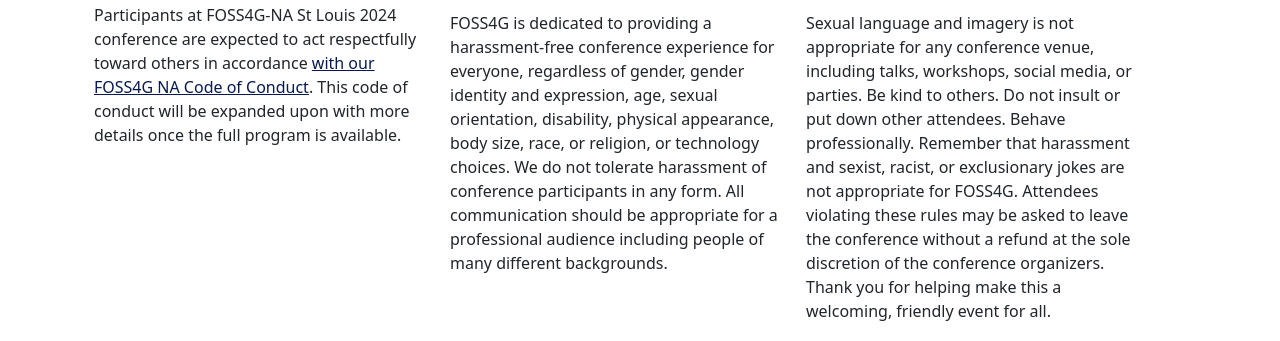
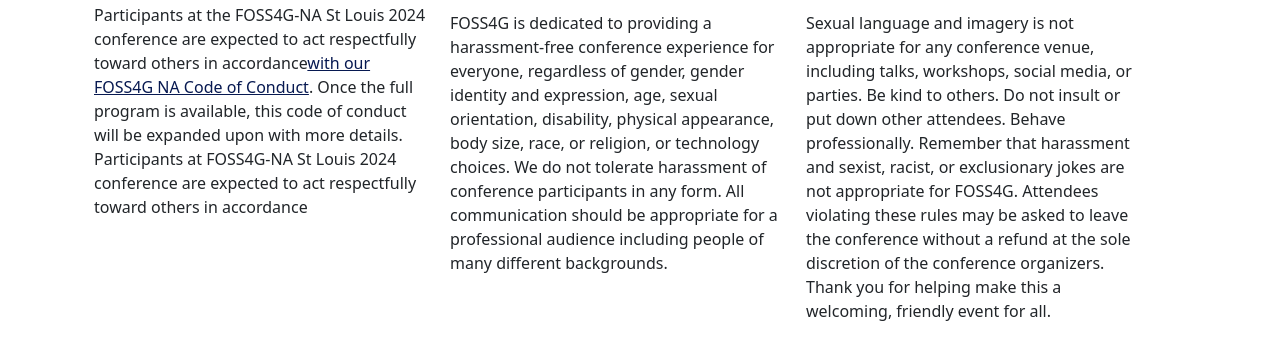
Before and after one commit to OSGeo-US/foss4g-na-2024, a Gatsby site: page /about in a window 1280 px wide. Shown: the part 125-466 px from the top of the page. Built offline with nearby package versions, Linux system fonts and the light colour scheme; Gatsby itself is replaced by a stand-in of ours.

Commit message:
grammarly aboutpage

```diff
--- a/src/pages/about.js
+++ b/src/pages/about.js
@@ -15,13 +15,15 @@
           <div className="row my2">
             <div className="row my2">
               <div className="col-md-12 col-lg-4">
-                Participants at FOSS4G-NA St Louis 2024 conference are expected
-                to act respectfully toward others in accordance{" "}
+                Participants at the FOSS4G-NA St Louis 2024 conference are
+                expected to act respectfully toward others in accordance
                 <a href="http://2023.foss4gna.org/assets/pdf/foss4gna-2023-COC.pdf">
                   with our FOSS4G NA Code of Conduct
                 </a>
-                . This code of conduct will be expanded upon with more details
-                once the full program is available.
+                . Once the full program is available, this code of conduct will
+                be expanded upon with more details. Participants at FOSS4G-NA St
+                Louis 2024 conference are expected to act respectfully toward
+                others in accordance{" "}
               </div>
               <div className="col-md-12 col-lg-4 my-2">
                 FOSS4G is dedicated to providing a harassment-free conference
```
